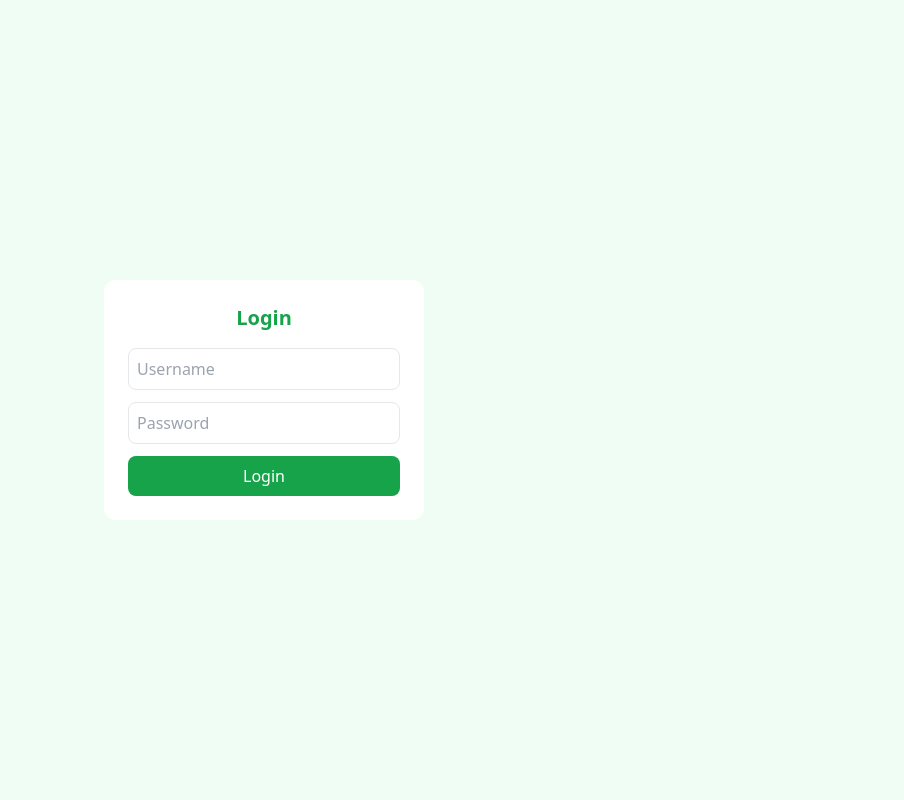
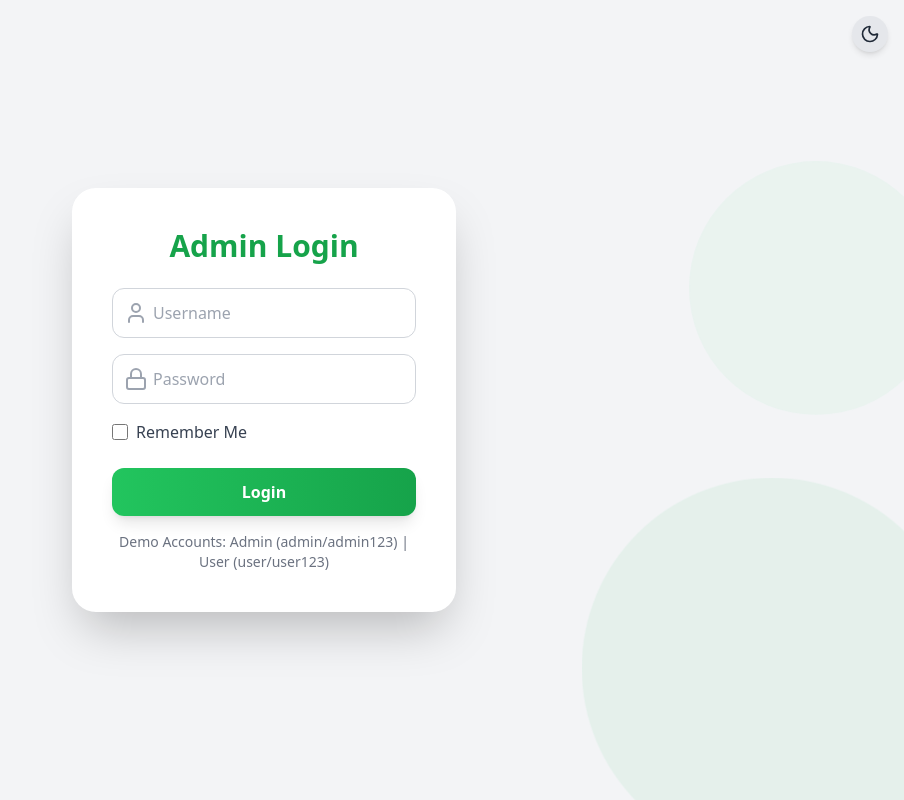
Before and after one commit to MenukaSankalpa/feedback, a React app in the folder frontend/: page / in a window 1280 px wide. Shown: the whole page, without its empty margins (376-1280 px from the left). Built offline with nearby package versions, Linux system fonts and the light colour scheme; the HTML template or start-up script is replaced by a standard one.

Commit message:
delete 1 file and update 2 files

```diff
--- a/frontend/src/pages/Login.jsx
+++ b/frontend/src/pages/Login.jsx
@@ -1,41 +1,149 @@
-import { useState } from "react";
+import { useState, useEffect } from "react";
 import axios from "axios";
+import { User, Lock, Sun, Moon } from "lucide-react";
+
+// Message Component
+const Message = ({ type, text }) => (
+  <div
+    className={`w-full text-center py-2 mb-4 rounded font-medium transition-all ${
+      type === "success"
+        ? "bg-green-100 text-green-700"
+        : "bg-red-100 text-red-700"
+    } animate-pulse`}
+  >
+    {text}
+  </div>
+);
+
+// Dark Mode Toggle (clickable)
+const DarkModeToggle = ({ dark, setDark }) => {
+  return (
+    <button
+      onClick={() => setDark(!dark)}
+      className="fixed top-4 right-4 z-50 p-2 rounded-full bg-gray-200 dark:bg-gray-700 shadow-md hover:scale-110 transition"
+    >
+      {dark ? <Sun className="w-5 h-5 text-yellow-400" /> : <Moon className="w-5 h-5 text-gray-800 dark:text-gray-200" />}
+    </button>
+  );
+};
 
 export default function Login({ setRole }) {
   const [username, setUsername] = useState("");
   const [password, setPassword] = useState("");
+  const [remember, setRemember] = useState(false);
+  const [message, setMessage] = useState(null);
+  const [dark, setDark] = useState(
+    localStorage.getItem("theme") === "dark" ? true : false
+  );
+
+  // Persist dark mode
+  useEffect(() => {
+    if (dark) document.documentElement.classList.add("dark");
+    else document.documentElement.classList.remove("dark");
+    localStorage.setItem("theme", dark ? "dark" : "light");
+  }, [dark]);
+
+  // Load remembered username
+  useEffect(() => {
+    const saved = localStorage.getItem("rememberedUser");
+    if (saved) setUsername(saved);
+  }, []);
 
   const login = async () => {
-    const res = await axios.post("http://localhost:5000/api/auth/login", {
+    setMessage(null);
+    try {
+      const res = await axios.post("http://localhost:5000/api/admin/login", {
         username,
         password,
       });
-
-    localStorage.setItem("token", res.data.token);
       setRole(res.data.role);
+      setMessage({ type: "success", text: res.data.message });
+      if (remember) localStorage.setItem("rememberedUser", username);
+      else localStorage.removeItem("rememberedUser");
+    } catch (err) {
+      setMessage({
+        type: "error",
+        text: err.response?.data?.message || "Login failed",
+      });
+    }
   };
 
   return (
-    <div className="h-screen flex items-center justify-center bg-green-50 dark:bg-slate-900">
-      <div className="bg-white dark:bg-slate-800 p-6 rounded-xl w-80">
-        <h2 className="text-xl mb-4 text-center font-bold text-green-600">
-          Login
+    <div className="h-screen w-full flex items-center justify-center p-4 relative overflow-hidden bg-gray-100 dark:bg-gray-900">
+      {/* Dark mode toggle */}
+      <DarkModeToggle dark={dark} setDark={setDark} />
+
+      {/* Blinking gradient circles */}
+      <div className="absolute inset-0 pointer-events-none">
+        <div className="absolute top-[-50px] left-[-50px] w-72 h-72 bg-green-400/30 rounded-full animate-ping-slow"></div>
+        <div className="absolute bottom-[-60px] right-[-60px] w-96 h-96 bg-green-500/30 rounded-full animate-ping-slow delay-2000"></div>
+        <div className="absolute top-[20%] right-[-40px] w-64 h-64 bg-green-300/40 rounded-full animate-ping-slow delay-1000"></div>
+      </div>
+
+      {/* Login Card */}
+      <div className="relative z-10 bg-white dark:bg-gray-800 p-8 sm:p-10 rounded-3xl w-full max-w-sm shadow-2xl flex flex-col items-center backdrop-blur-md">
+        <h2 className="text-3xl font-bold text-green-600 mb-6 text-center">
+          Admin Login
         </h2>
+
+        {message && <Message type={message.type} text={message.text} />}
+
+        <div className="w-full mb-4 relative">
+          <User className="absolute left-3 top-1/2 -translate-y-1/2 text-gray-400 dark:text-gray-300" />
           <input
-          className="input"
+            type="text"
             placeholder="Username"
+            value={username}
             onChange={(e) => setUsername(e.target.value)}
+            className="w-full pl-10 pr-3 py-3 rounded-xl border border-gray-300 dark:border-gray-600 dark:bg-gray-700 dark:text-white focus:outline-none focus:ring-2 focus:ring-green-500 transition"
           />
+        </div>
+
+        <div className="w-full mb-4 relative">
+          <Lock className="absolute left-3 top-1/2 -translate-y-1/2 text-gray-400 dark:text-gray-300" />
           <input
-          className="input"
             type="password"
             placeholder="Password"
+            value={password}
             onChange={(e) => setPassword(e.target.value)}
+            className="w-full pl-10 pr-3 py-3 rounded-xl border border-gray-300 dark:border-gray-600 dark:bg-gray-700 dark:text-white focus:outline-none focus:ring-2 focus:ring-green-500 transition"
           />
-        <button className="btn-green w-full" onClick={login}>
+        </div>
+
+        <label className="flex items-center mb-6 w-full text-gray-700 dark:text-gray-300">
+          <input
+            type="checkbox"
+            checked={remember}
+            onChange={(e) => setRemember(e.target.checked)}
+            className="mr-2 w-4 h-4 accent-green-600"
+          />
+          Remember Me
+        </label>
+
+        <button
+          onClick={login}
+          className="w-full bg-gradient-to-r from-green-500 to-green-600 hover:from-green-600 hover:to-green-700 text-white font-semibold py-3 rounded-xl shadow-lg transition transform hover:scale-105"
+        >
           Login
         </button>
+
+        <p className="mt-4 text-center text-gray-500 dark:text-gray-300 text-sm">
+          Demo Accounts: Admin (admin/admin123) | User (user/user123)
+        </p>
       </div>
+
+      <style>
+        {`
+          @keyframes ping-slow {
+            0% { transform: scale(0.8); opacity: 0.4; }
+            50% { transform: scale(1); opacity: 0.2; }
+            100% { transform: scale(0.8); opacity: 0.4; }
+          }
+          .animate-ping-slow {
+            animation: ping-slow 4s infinite;
+          }
+        `}
+      </style>
     </div>
   );
 }
```
Also changed, not shown: 1 other file (tests, documents, lock files or other folders). Lines whose indentation alone changed are shown as unchanged.
